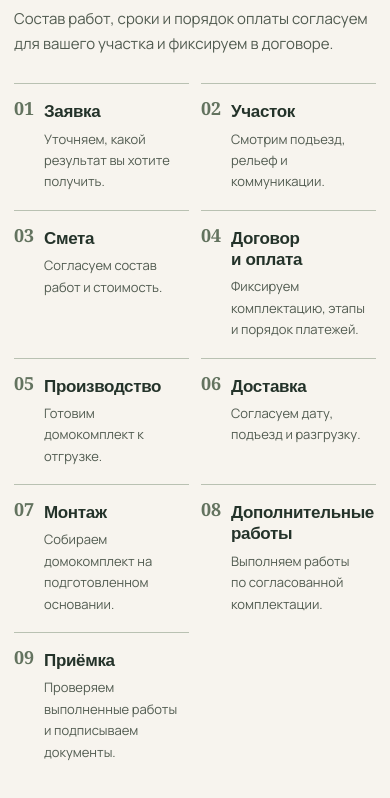
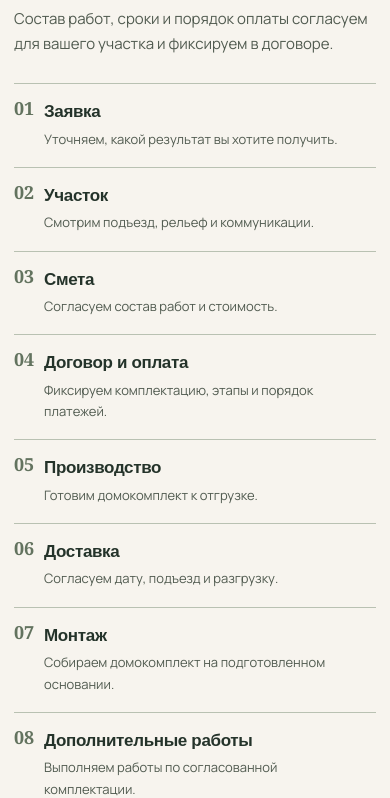
Before and after one commit to vitaliyozolin-dotcom/ikioma-site, a Next.js app: page / in a window 390 px wide. Shown: the part 9057-9855 px from the top of the page. Built offline with nearby package versions, Linux system fonts and the light colour scheme.

Commit message:
Verify VELA layouts at seven widths and fix narrow timeline

```diff
--- a/app/vela-master.css
+++ b/app/vela-master.css
@@ -355,6 +355,10 @@
   .vl-footer-tail .vl-brand { margin-right: 0; }
   .vl-dialog-heading h2 { font-size: clamp(31px, 8vw, 45px); }
 }
+@media (max-width: 430px) {
+  .vl-timeline { grid-template-columns: minmax(0, 1fr); }
+  .vl-timeline li { min-height: 72px; }
+}
 @media (max-width: 390px) {
   .vl-wrap { width: calc(100% - 28px); }
   .vl-actions .vl-btn { font-size: 12px; padding-inline: 10px; gap: 5px; }
```
Also changed, not shown: 1 other file (tests, documents, lock files or other folders).
